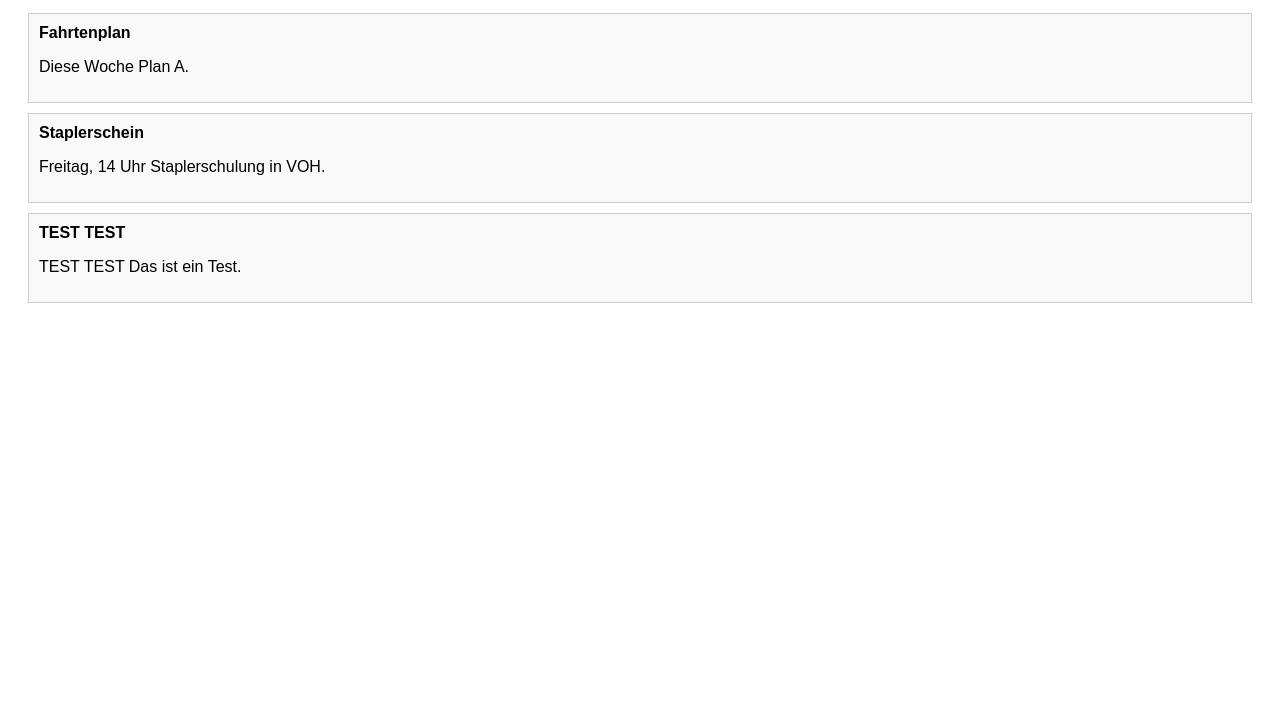
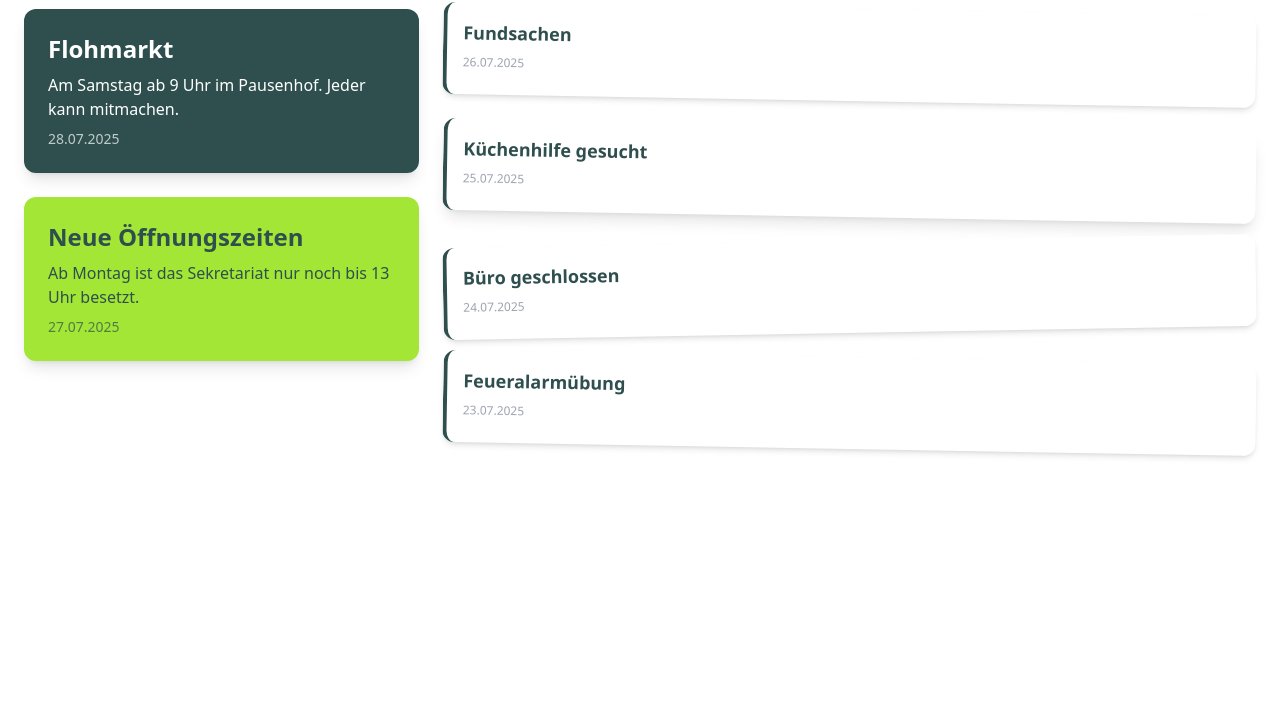
Before and after one commit to Druschga/schwarzes_brett, a plain HTML site: page index.html in a window 1280 px wide. Shown: the part 95-800 px from the top of the page. Drawn offline with nearby package versions, Linux system fonts and the light colour scheme.

Commit message:
Fenster Aufgeteilt, kline Widgets interaktiv gemacht, logo hinzugefügt

```diff
--- a/app.js
+++ b/app.js
@@ -1,11 +1,59 @@
 fetch('data.json')
   .then(res => res.json())
   .then(data => {
+    const important = document.getElementById('important');
     const board = document.getElementById('board');
-    data.forEach(post => {
+
+    // Zwei wichtige Einträge nehmen (z. B. die ersten beiden)
+    const [first, second, ...rest] = data;
+
+    const createImportantCard = (post, bg, text) => {
       const div = document.createElement('div');
-      div.className = 'post';
-      div.innerHTML = `<strong>${post.title}</strong><p>${post.content}</p>`;
-      board.appendChild(div);
+      div.className = `p-6 rounded-xl shadow-lg ${bg} ${text}`;
+      div.innerHTML = `
+        <h2 class="text-2xl font-bold mb-2">${post.title}</h2>
+        <p class="text-base">${post.content}</p>
+        <p class="text-sm mt-2 opacity-70">${post.date}</p>
+      `;
+      return div;
+    };
+
+    important.appendChild(createImportantCard(first, 'bg-fichte text-white', ''));
+    important.appendChild(createImportantCard(second, 'bg-lime text-fichte', ''));
+
+    // Die restlichen normal rendern
+    rest.forEach(post => {
+      const container = document.createElement('div');
+      const rotate = Math.random() > 0.5 ? '-rotate-1' : 'rotate-1';
+      const shadow = Math.random() > 0.5 ? 'shadow-lg' : 'shadow-md';
+      const borderColor = Math.random() > 0.5 ? 'border-lime' : 'border-fichte';
+
+      container.className = `
+        bg-white border-l-4 ${borderColor} p-4 rounded-xl ${rotate} ${shadow}
+        transition-transform duration-200 cursor-pointer relative overflow-hidden
+      `;
+
+      const title = `<h2 class="text-lg font-bold text-fichte">${post.title}</h2>`;
+      const date = `<p class="text-xs text-gray-400 mt-2">${post.date}</p>`;
+
+      const fullText = document.createElement('div');
+      fullText.className = 'mt-2 text-sm text-gray-600 max-h-0 opacity-0 transition-all duration-300 ease-in-out';
+      fullText.innerText = post.content;
+
+      container.innerHTML = title + date;
+      container.appendChild(fullText);
+
+      container.addEventListener('click', () => {
+        const expanded = fullText.classList.contains('max-h-0');
+        if (expanded) {
+          fullText.classList.remove('max-h-0', 'opacity-0');
+          fullText.classList.add('max-h-40', 'opacity-100');
+        } else {
+          fullText.classList.add('max-h-0', 'opacity-0');
+          fullText.classList.remove('max-h-40', 'opacity-100');
+        }
+      });
+
+      board.appendChild(container);
     });
   });
--- a/data.json
+++ b/data.json
@@ -1,5 +1,32 @@
 [
-  { "title": "Fahrtenplan", "content": "Diese Woche Plan A." },
-  { "title": "Staplerschein", "content": "Freitag, 14 Uhr Staplerschulung in VOH." },
-  { "title": "TEST TEST", "content": "TEST TEST Das ist ein Test." }
+  {
+    "title": "Flohmarkt",
+    "content": "Am Samstag ab 9 Uhr im Pausenhof. Jeder kann mitmachen.",
+    "date": "28.07.2025"
+  },
+  {
+    "title": "Neue Öffnungszeiten",
+    "content": "Ab Montag ist das Sekretariat nur noch bis 13 Uhr besetzt.",
+    "date": "27.07.2025"
+  },
+  {
+    "title": "Fundsachen",
+    "content": "Turnbeutel, Schlüssel und eine Brille wurden abgegeben.",
+    "date": "26.07.2025"
+  },
+  {
+    "title": "Küchenhilfe gesucht",
+    "content": "Teilzeitstelle im Hauswirtschaftsbereich, Bewerbung im Büro.",
+    "date": "25.07.2025"
+  },
+  {
+    "title": "Büro geschlossen",
+    "content": "Am Freitag bleibt das Büro krankheitsbedingt zu.",
+    "date": "24.07.2025"
+  },
+  {
+    "title": "Feueralarmübung",
+    "content": "Nächsten Dienstag um 10:00 Uhr – bitte nicht erschrecken.",
+    "date": "23.07.2025"
+  }
 ]
--- a/index.html
+++ b/index.html
@@ -2,12 +2,34 @@
 <html lang="de">
 <head>
   <meta charset="UTF-8" />
-  <title>Schwarzes Brett</title>
-  <link rel="stylesheet" href="style.css" />
+  <title>Digitales Schwarzes Brett</title>
+  <script src="https://cdn.tailwindcss.com"></script>
+  <script>
+    tailwind.config = {
+      theme: {
+        extend: {
+          colors: {
+            fichte: '#2f4f4f',
+            lime: '#a3e635'
+          }
+        }
+      }
+    };
+  </script>
 </head>
-<body>
-  <h1>Digitales Schwarzes Brett</h1>
-  <div id="board"></div>
+<body class="bg-white min-h-screen p-6 font-sans">
+    <header class="flex items-center mb-8">
+        <img src="img/logo.png" alt="Logo" class="h-12 w-auto mr-4" />
+        <h1 class="text-3xl font-extrabold text-fichte text-center">Schwarzes Brett</h1>
+    </header>
+
+
+    <div class="grid grid-cols-1 md:grid-cols-3 gap-6 w-full max-w-7xl mx-auto">
+      <div id="important" class="flex flex-col gap-6 col-span-1 md:col-span-1"></div>
+      <div id="board" class="flex flex-col gap-6 md:col-span-2"></div>
+    </div>
+
+
   <script src="app.js"></script>
 </body>
 </html>
```
Also changed, not shown: 1 other file.
